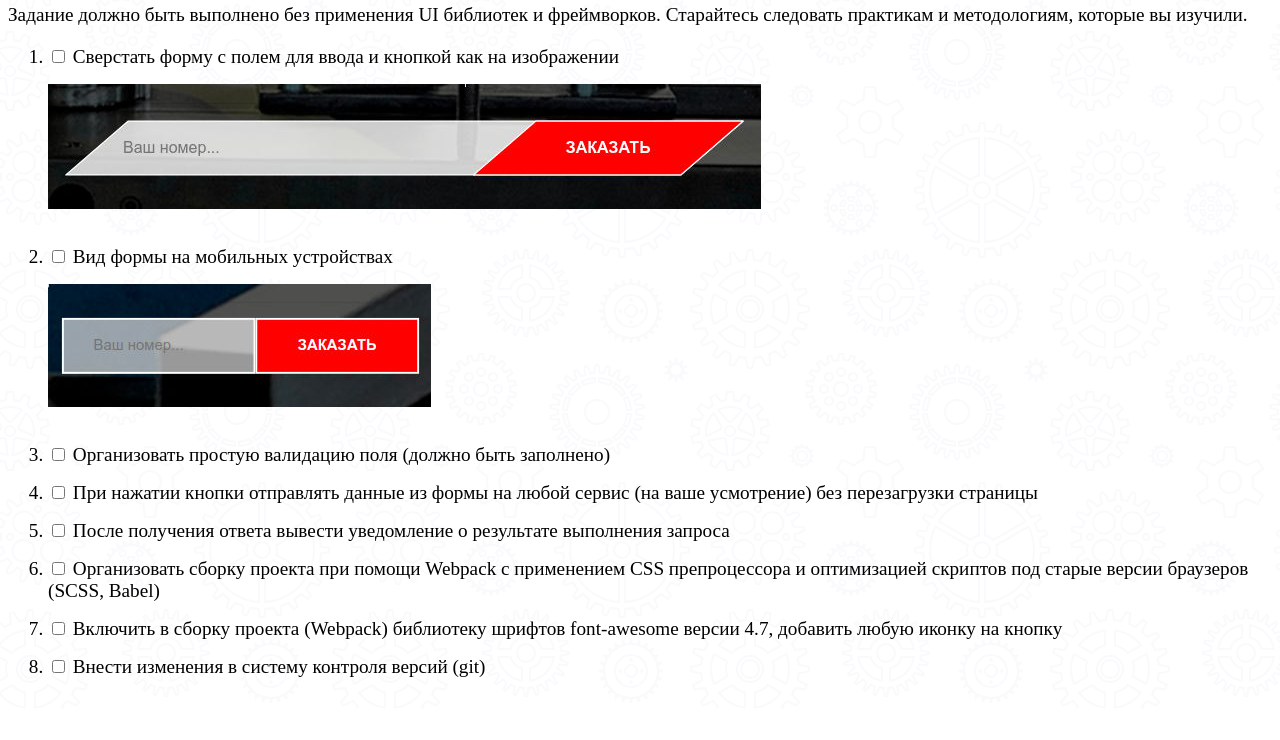
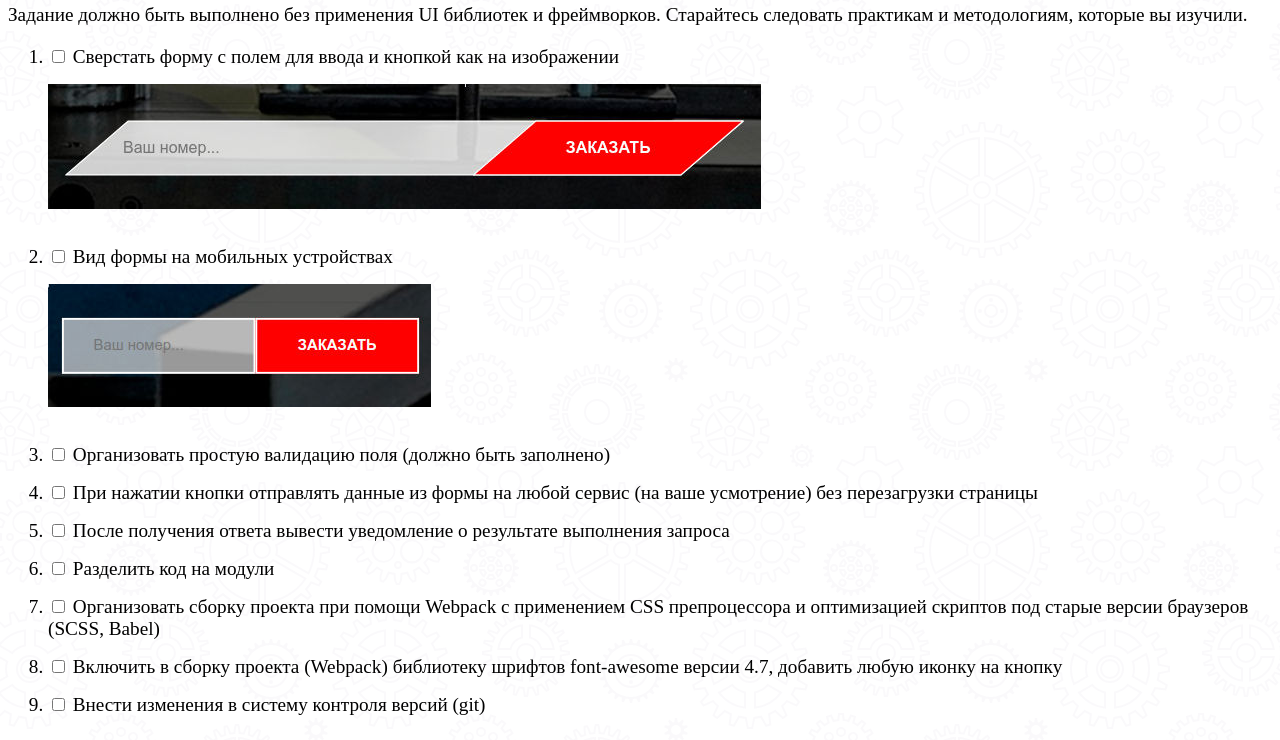
Before and after one commit to gitrequests/frontend-interview, a plain HTML site: page docs/index.html in a window 1280 px wide. Shown: the part 91-831 px from the top of the page. Before the commit the page ends 800 px from the top, so only its background shows below. Drawn offline with Linux system fonts and the light colour scheme.

Commit message:
update: split code into modules

```diff
--- a/docs/index.html
+++ b/docs/index.html
@@ -56,6 +56,12 @@
             <li>
                 <label>
                     <input type="checkbox">
+                    Разделить код на модули
+                </label>
+            </li>
+            <li>
+                <label>
+                    <input type="checkbox">
                     Организовать сборку проекта при помощи Webpack с применением CSS препроцессора и оптимизацией скриптов под старые версии браузеров (SCSS, Babel)
                 </label>
             </li>
```
Also changed, not shown: 1 other file.
